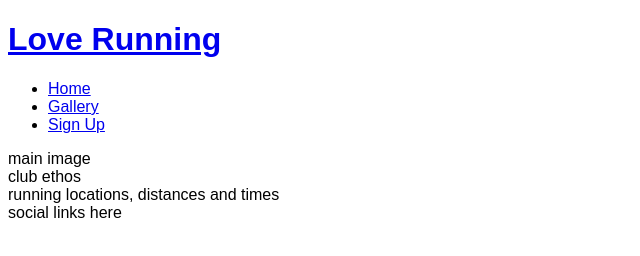
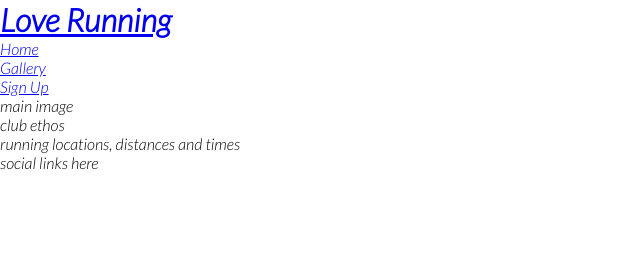
Before and after one commit to DanielleDaly/love-running, a plain HTML site: page index.html in a window 1280 px wide. Shown: the whole page, without its empty margins (0-640 px from the left). Drawn offline with Linux system fonts and the light colour scheme.

Commit message:
Add google fonts and remove default margins, padding and borders

```diff
--- a/assets/css/style.css
+++ b/assets/css/style.css
@@ -1,3 +1,12 @@
+@import url('https://fonts.googleapis.com/css2?family=Lato:ital,wght@1,300&family=Oswald&display=swap');
+
+* {
+    margin:0;
+    padding:0;
+    border:none;
+}
 body {
-    font-family:Arial;
+    font-family:Lato;
+    font-weight:300;
+
 }
```
